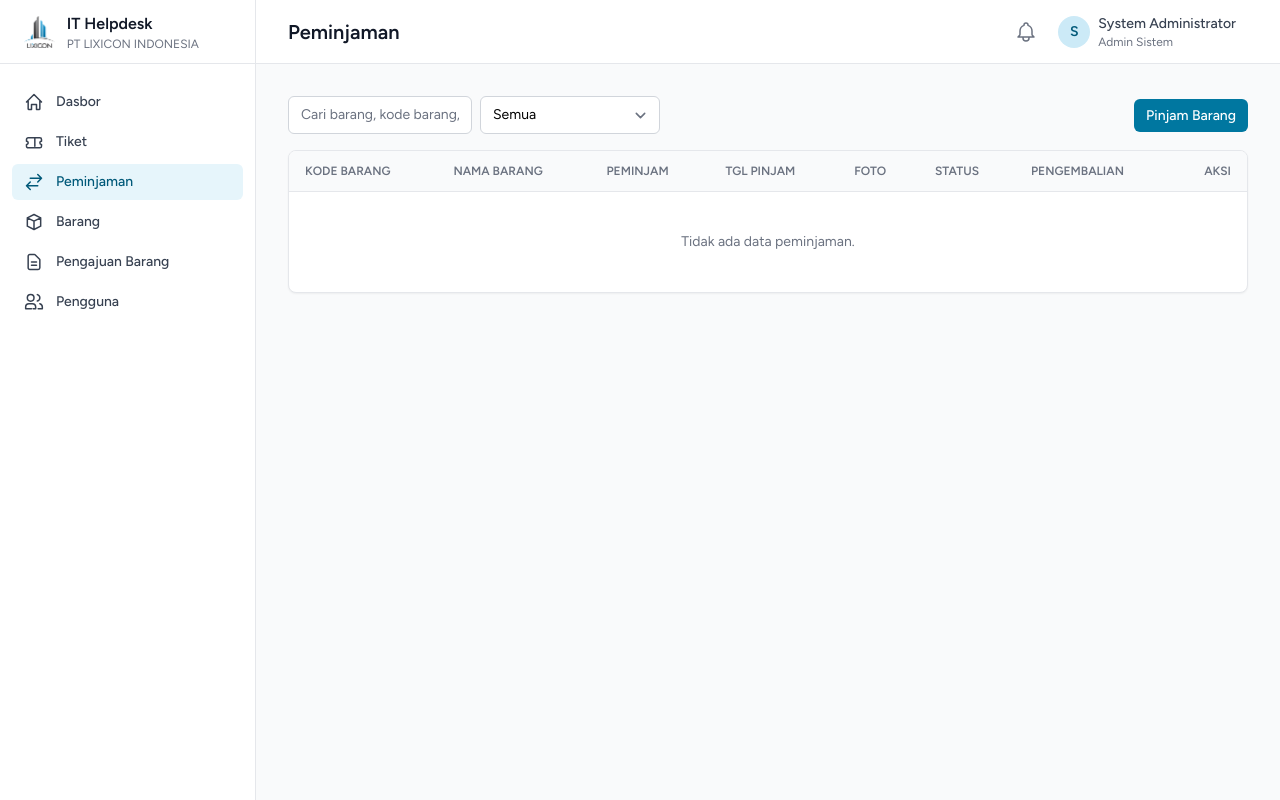
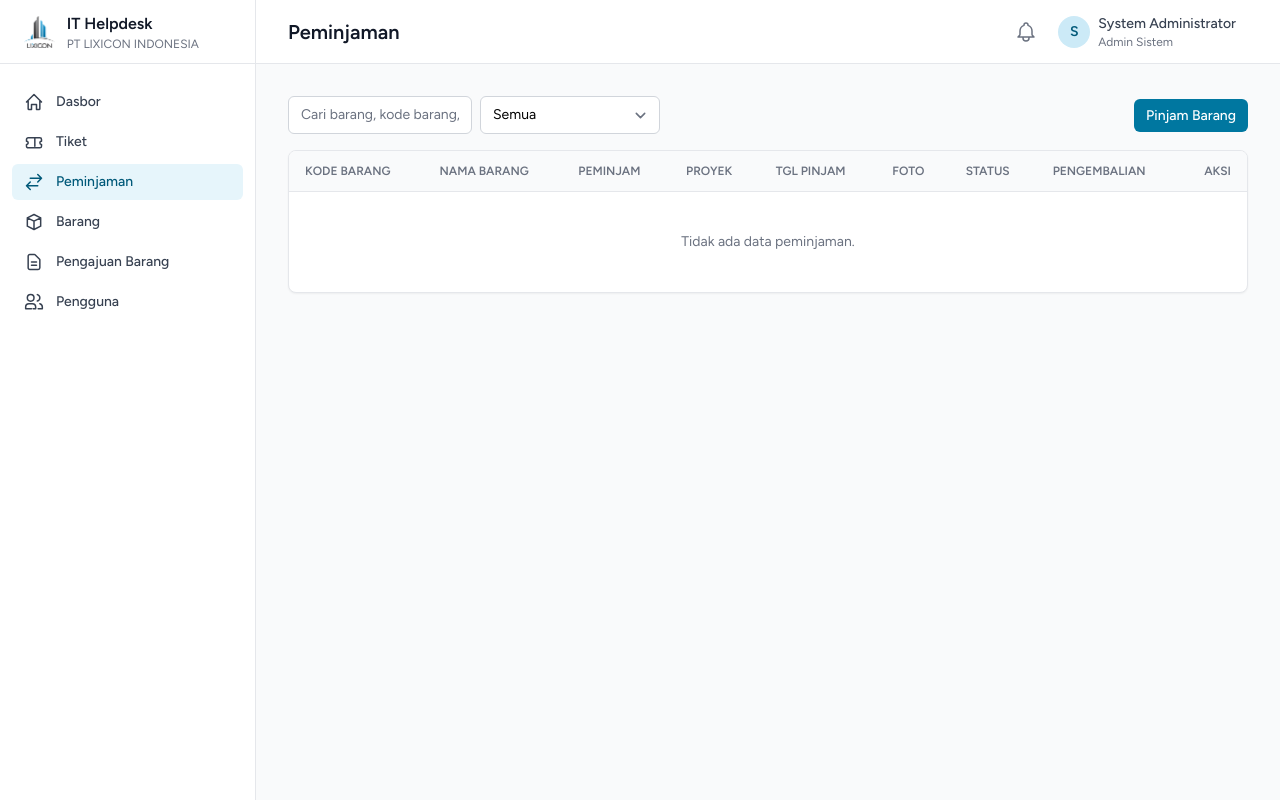
Before and after one commit to MelvinSven/it-helpdesk, a Laravel app: page /borrows in a window 1280 px wide. Run offline with Laravel 12, Linux system fonts and the light colour scheme; a user stored in the database is signed in; data comes from the database, SQL or seed files in the repository; data that the repository does not hold is empty; style sheets or scripts are compiled from the project's sources; some libraries are stand-ins or nearby versions.

Commit message:
feat(borrows): show borrower project in list and detail
Snapshot users.proyek onto borrow_records as borrower_proyek at borrow
time, matching the existing borrower_name/item_name snapshot pattern so
history survives a later project reassignment. The migration backfills
existing rows from the borrower's current project.

Adds a Proyek column beside Peminjam on the borrow list, a Proyek row on
the detail page, and includes the project in the list search.

Co-Authored-By: Claude Opus 5 <noreply@anthropic.com>
Claude-Session: https://claude.ai/code/session_017kZJKViMMdTrCzRWbtPKtZ

```diff
--- a/app/Http/Controllers/BorrowController.php
+++ b/app/Http/Controllers/BorrowController.php
@@ -35,7 +35,8 @@ class BorrowController extends Controller
                 $q->where('item_name', 'like', "%{$search}%")
                     ->orWhere('kode_barang', 'like', "%{$search}%")
                     ->orWhere('serial_number', 'like', "%{$search}%")
-                    ->orWhere('borrower_name', 'like', "%{$search}%");
+                    ->orWhere('borrower_name', 'like', "%{$search}%")
+                    ->orWhere('borrower_proyek', 'like', "%{$search}%");
             });
         }
 
@@ -104,6 +105,7 @@ class BorrowController extends Controller
                 'serial_number' => $locked->serial_number,
                 // Snapshot the name so history survives a later rename.
                 'borrower_name' => $borrower->name,
+                'borrower_proyek' => $borrower->proyek,
                 'borrow_date' => $validated['borrow_date'],
                 'purpose' => $validated['purpose'],
                 'borrow_image' => $imagePath,
--- a/app/Models/BorrowRecord.php
+++ b/app/Models/BorrowRecord.php
@@ -21,6 +21,7 @@ class BorrowRecord extends Model
         'kode_barang',
         'serial_number',
         'borrower_name',
+        'borrower_proyek',
         'borrow_date',
         'purpose',
         'borrow_image',
--- a/resources/js/Pages/Borrows/Index.tsx
+++ b/resources/js/Pages/Borrows/Index.tsx
@@ -64,7 +64,7 @@ export default function Index({ borrows, filters, can }: Props) {
                             setForm({ ...form, search: e.target.value })
                         }
                         onKeyDown={(e) => e.key === 'Enter' && apply()}
-                        placeholder="Cari barang, kode barang, peminjam..."
+                        placeholder="Cari barang, kode barang, peminjam, proyek..."
                         className="rounded-md border-gray-300 text-sm focus:border-brand-500 focus:ring-brand-500"
                     />
                     <select
@@ -99,6 +99,7 @@ export default function Index({ borrows, filters, can }: Props) {
                             <th className="px-4 py-3">Kode Barang</th>
                             <th className="px-4 py-3">Nama Barang</th>
                             <th className="px-4 py-3">Peminjam</th>
+                            <th className="px-4 py-3">Proyek</th>
                             <th className="px-4 py-3">Tgl Pinjam</th>
                             <th className="px-4 py-3">Foto</th>
                             <th className="px-4 py-3">Status</th>
@@ -110,7 +111,7 @@ export default function Index({ borrows, filters, can }: Props) {
                         {borrows.data.length === 0 ? (
                             <tr>
                                 <td
-                                    colSpan={8}
+                                    colSpan={9}
                                     className="px-4 py-10 text-center text-sm text-gray-500"
                                 >
                                     Tidak ada data peminjaman.
@@ -127,6 +128,9 @@ export default function Index({ borrows, filters, can }: Props) {
                                     </td>
                                     <td className="px-4 py-3 text-gray-600">
                                         {b.borrower_name}
+                                    </td>
+                                    <td className="px-4 py-3 text-gray-600">
+                                        {b.borrower_proyek || '—'}
                                     </td>
                                     <td className="px-4 py-3 text-xs text-gray-500">
                                         {fmtDate(b.borrow_date)}
--- a/resources/js/Pages/Borrows/Show.tsx
+++ b/resources/js/Pages/Borrows/Show.tsx
@@ -117,6 +117,9 @@ export default function Show({
                             </span>
                         </Row>
                         <Row label="Peminjam">{borrow.borrower_name}</Row>
+                        <Row label="Proyek">
+                            {borrow.borrower_proyek || '—'}
+                        </Row>
                         <Row label="Tanggal Pinjam">
                             {fmtDate(borrow.borrow_date)}
                         </Row>
--- a/resources/js/types/index.d.ts
+++ b/resources/js/types/index.d.ts
@@ -106,6 +106,7 @@ export interface BorrowRecord {
     kode_barang: string;
     serial_number: string | null;
     borrower_name: string;
+    borrower_proyek: string | null;
     borrow_date: string;
     purpose: string;
     borrow_image: string | null;
```
Also changed, not shown: database/migrations/2026_09_16_000001_add_borrower_proyek_to_borrow_records_table.php (added).
